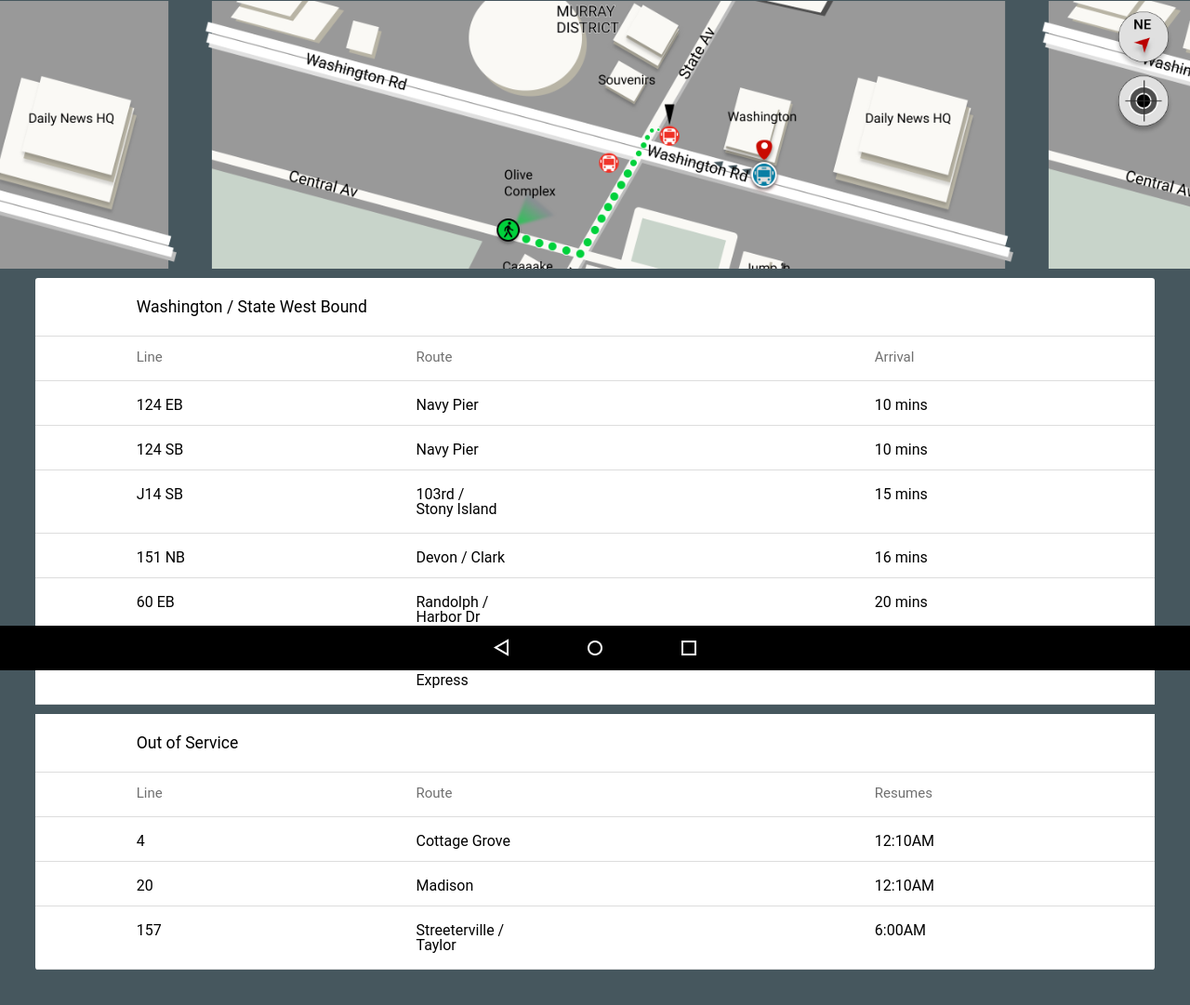
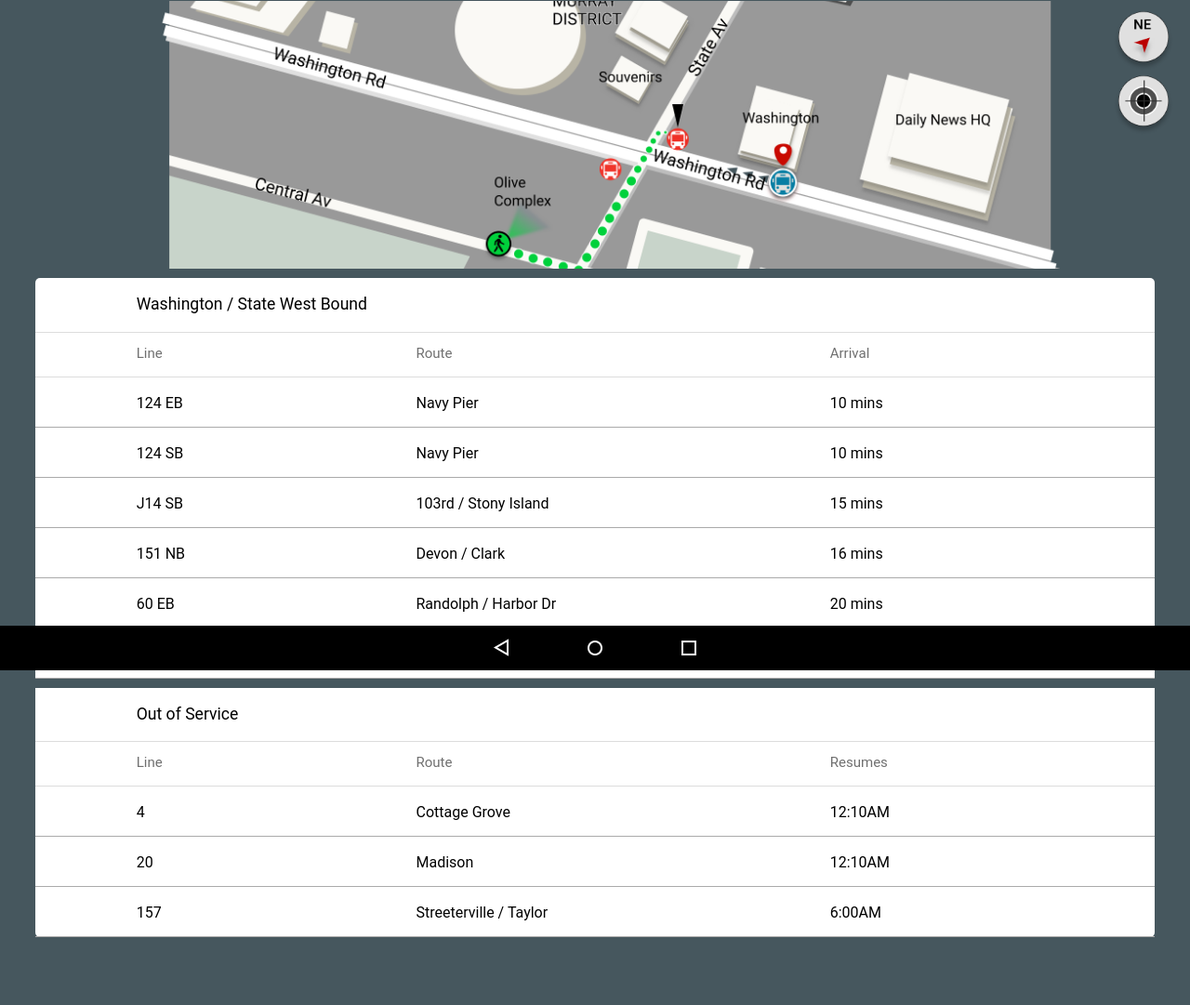
Before and after one commit to drd-87/frontend, a plain HTML site: page index.html in a window 1280 px wide. Shown: the part 79-1160 px from the top of the page at 93% size. Drawn offline with Linux system fonts and the light colour scheme.

Commit message:
Add updated files

```diff
--- a/css/style.css
+++ b/css/style.css
@@ -19,14 +19,11 @@ nav {
     text-align: right
 }
 
-
 /************ Status Bar Container *********/
 nav .status {
     width: 100%;
     height: 24px;
     background-color: #B3BABC;
-
-
 }
 /********** Status Bar***************/
 .status>img {
@@ -113,46 +110,44 @@ nav h1 {
   height: 350px;
   margin: 0 auto;
   position: fixed;
+  background-color: #46575E;
 }
 
 .mapchild {
     width: 100%;
     height: 100%;
     background-image: url("../images/map2.png");
-    background-size: 900px;
+    background-size: 1000px;
     background-position: center;
+    background-repeat: no-repeat;
 }
 
 /*************** Table Adjustments *********************/
 /******control main table properties here *********/
 
 .data {
-  border-radius: 3px;
-  margin-top: 360px;
-  margin-left: auto;
-  margin-right: auto;
-  margin-bottom: 70px;
+  border-radius: 5px;
+  margin: 360px auto 70px auto;
   width: 94%;
   height: 20%;
   background-color: #fff;
-  overflow-y: scroll;
+
 }
 
 /*************** Adjusts properties for Washington and OOS header***************/
 
-.data h2, .oos h2 {
+.data h2, #oos h2 {
   font-size: 1.1em;
   font-weight: 400;
   color: #000000;
-  height: 63px;
-  padding-top: 23px;
-
-  padding-left: 9%;
+  padding: 20px 0 20px 9%;
   border-bottom: 1px solid #ddd;
 }
 
-.oos {
+#oos h2 {
+  padding: 20px 0 20px 9%;
   border-top: 10px solid #46575E;
+  margin-top: 0px;
 }
 
 /*********Adjusts height of table header **********/
@@ -166,6 +161,7 @@ nav h1 {
 
 .line, .route, .arrival, .routetwo, .linetwo {
     padding-top: 15px;
+    padding-bottom: 15px;
 }
 
 /**************Adjust properties for tables  ********/
@@ -174,28 +170,29 @@ ul:hover {
     background-color: #F5F5F5;
 }
 
-/**** Adjust table row heights and borders ****/
-ul {
-  height: 48px;
-  border-bottom: 1px solid #ddd;
+li ul li {
+    padding-top: 20px;
+    padding-bottom: 17px;
 }
 
-.expandul {
-    height: 68px;
-    border-bottom: 1px solid #ddd;
+li ul{
+    border-bottom: 1px solid #aaa;
 }
 
-.firstrow, .secondrow, .thirdrow, .fourthrow, .fifthrow, .sixthrow {
-border-bottom: 0.1px solid #ddd;
+li ul {
+    display: table;
+    table-layout: fixed;
+    width: 100%;
+}
+
+li {
+    list-style-type: none;
+    border-bottom: 1px solid #aaa;
 }
 
 /****** use these codes to adjust column alignments ****/
-.line, .route, .arrival, .colone, .coltwo, .colthree {
+.line, .route, .colone, .coltwo {
     float: left;
-}
-
-.colone, .coltwo, .colthree {
-    padding-top: 18px;
 }
 
 .line, .colone {
@@ -204,16 +201,15 @@ border-bottom: 0.1px solid #ddd;
 }
 
 .route, .coltwo {
-    width: 26%;
+    width: 37%;
 }
 
 .arrival, .colthree {
-    width: 32%;
-    padding-left: 15%;
+    float: right;
+    padding-right: 9.5%;
+   width: 29%;
 }
 
 .scroller {
     padding-top: 18px;
-    overflow: hidden;
-    white-space : nowrap;
 }
--- a/index.html
+++ b/index.html
@@ -13,28 +13,28 @@
 
 <!------------------------- Top navigational elements -------------->
       <nav>
-        <div class = status>
+        <div class = "status">
           <img src = "images/android_status_bar.png">
         </div>
         <a href = #>
-          <img src = "images/hamburger.png" class = burger>
+          <img src = "images/hamburger.png" class = "burger">
         </a>
         <a href = #>
-          <img src = "images/shape.png" class = glass>
+          <img src = "images/shape.png" class = "glass">
         </a>
         <a href = #>
-          <img src = "images/menu.png" class = menu>
+          <img src = "images/menu.png" class = "menu">
         </a>
         <h1>Busybus</h1>
       </nav>
 
 <!----------------- Side elements ---------------------->
       <aside>
-        <div class = compass>
+        <div class = "compass">
           <a href = #>
             <img src = "images/compass.png" alt = "Compass"></a>
         </div>
-        <div class = recenter>
+        <div class = "recenter">
           <a href = #>
             <img src = "images/recenter.png" alt = "Recenter">
           </a>
@@ -42,95 +42,111 @@
       </aside>
 
 
-    <div class = scroller>
+    <div class = "scroller">
 <!---------- Map and map container --------------------->
       <div class = "map">
-        <div class = mapchild>
+        <div class = "mapchild">
         </div>
       </div>
 <!---------------------- Data Table ---------------------->
-    <div class = data>
+    <div class = "data">
         <h2> Washington / State West Bound</h2>
-    <div class = theader>
-      <div class = line>
+    <div class = "theader">
+      <div class = "line">
           Line
       </div>
-      <div class = route>
+      <div class = "route">
           Route
       </div>
-      <div class = arrival>
+      <div class = "arrival">
             Arrival
       </div>
     </div>
-    <div class = datalist>
-      <ul class = firstrow>
-        <li class = colone>124 EB</li>
-        <li class = coltwo>Navy Pier</li>
-        <li class = colthree>10 mins</li>
+    <div class = "datalist">
+      <li>
+        <ul>
+          <li class = "colone">124 EB</li>
+          <li class = "coltwo">Navy Pier</li>
+          <li class = "colthree">10 mins</li>
         </ul>
-      <ul class = secondrow>
-        <li class = colone>124 SB</li>
-        <li class = coltwo>Navy Pier</li>
-        <li class = colthree>10 mins</li>
+      </li>
+      <li>
+        <ul>
+          <li class = "colone">124 SB</li>
+          <li class = "coltwo">Navy Pier</li>
+          <li class = "colthree">10 mins</li>
         </ul>
-      <ul class = expandul>
-        <li class = colone>J14 SB</li>
-        <li class = coltwo>103rd /<br> Stony Island</li>
-        <li class = colthree>15 mins</li>
+      </li>
+      <li>
+        <ul>
+          <li class = "colone">J14 SB</li>
+          <li class = "coltwo">103rd / Stony Island</li>
+          <li class = "colthree">15 mins</li>
         </ul>
-      <ul class = fourthrow>
-        <li class = colone>151 NB</li>
-        <li class = coltwo>Devon / Clark</li>
-        <li class = colthree>16 mins</li>
+        </li>
+      <li>
+        <ul>
+          <li class = "colone">151 NB</li>
+          <li class = "coltwo">Devon / Clark</li>
+          <li class = "colthree">16 mins</li>
         </ul>
-      <ul class = expandul>
-        <li class = colone>60 EB</li>
-        <li class = coltwo>Randolph /<br> Harbor Dr</li>
-        <li class = colthree>20 mins</li>
+      </li>
+      <li>
+        <ul>
+          <li class = "colone">60 EB</li>
+          <li class = "coltwo">Randolph / Harbor Dr</li>
+          <li class = "colthree">20 mins</li>
         </ul>
-      <ul class = expandul>
-        <li class = colone>6x</li>
-        <li class = coltwo>Jackson Park<br>Express</li>
-        <li class = colthree>Reroute</li>
+          </li>
+      <li>
+        <ul>
+          <li class = "colone">6x</li>
+          <li class = "coltwo">Jackson Park Express</li>
+          <li class = "colthree">Reroute</li>
         </ul>
-      <div class = oos>
+      </li>
+      <div id = "oos">
         <h2>Out of Service</h2>
       </div>
-      <div class = theader2>
-        <div class = line>
+      <div class = "theader2">
+        <div class = "line">
           Line
         </div>
-        <div class = route>
+        <div class = "route">
           Route
         </div>
-        <div class = arrival>
+        <div class = "arrival">
           Resumes
         </div>
-
       </div>
-      <ul class = firstrow>
-        <li class = colone>4</li>
-        <li class = coltwo>Cottage Grove</li>
-        <li class = colthree>12:10AM</li>
+      <li>
+        <ul>
+          <li class = "colone">4</li>
+          <li class = "coltwo">Cottage Grove</li>
+          <li class = "colthree">12:10AM</li>
         </ul>
-      <ul class = secondrow>
-        <li class = colone>20</li>
-        <li class = coltwo>Madison</li>
-        <li class = colthree>12:10AM</li>
+      </li>
+      <li>
+        <ul>
+          <li class = "colone">20</li>
+          <li class = "coltwo">Madison</li>
+          <li class = "colthree">12:10AM</li>
         </ul>
-      <ul class = expandul>
-        <li class = colone>157</li>
-        <li class = coltwo>Streeterville / <br>Taylor</li>
-        <li class = colthree> 6:00AM</li>
+      </li>
+      <li>
+        <ul>
+          <li class = "colone">157</li>
+          <li class = "coltwo">Streeterville / Taylor</li>
+          <li class = "colthree"> 6:00AM</li>
         </ul>
+      </li>
     </div>
    </div>
 
 <!--------- Bottom Android Navigational Elements ---------------->
- <div class = androidnav>
-     <img src = "images/Android%20navigation%20bar.png">
+ <div class = "androidnav">
+     <img src = "images/android_navigation_bar.png">
         </div>
-
     </section>
   </body>
 </html>
```
Also changed, not shown: images/android_navigation_bar.png (renamed from images/Android navigation bar.png). Lines whose indentation alone changed are shown as unchanged.
